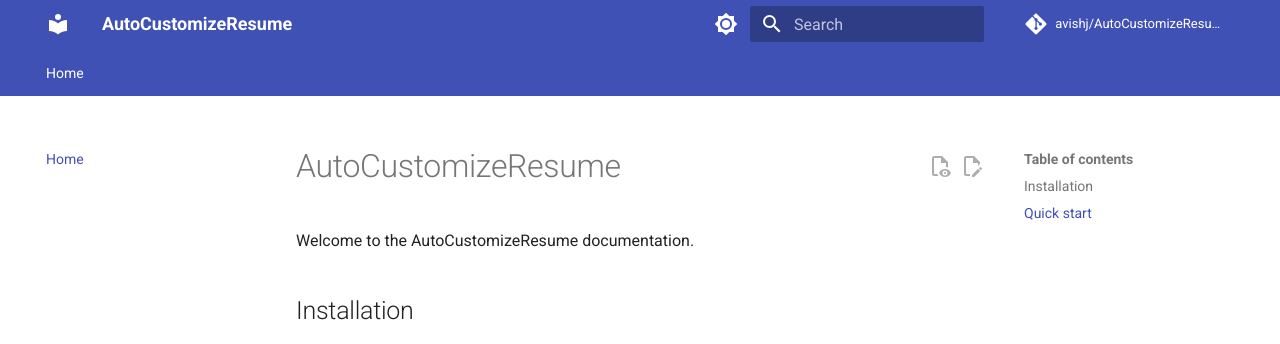
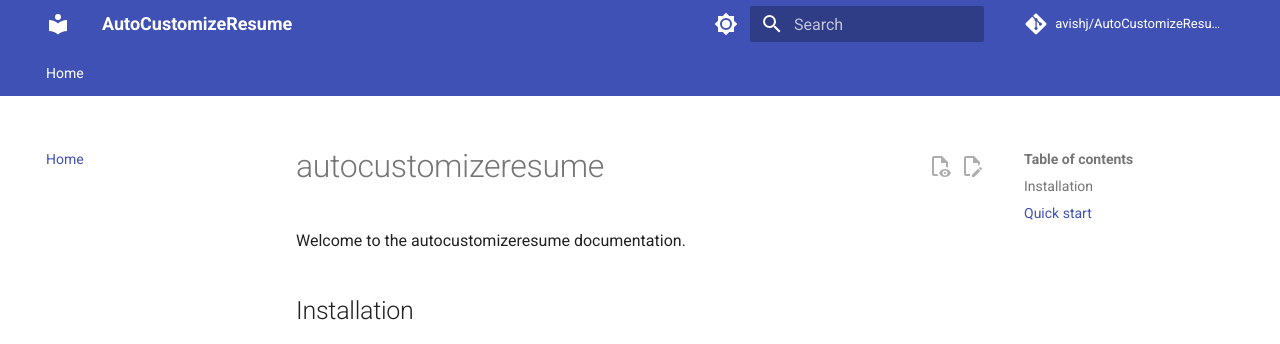
Before and after one commit to avishj/AutoCustomizeResume, an MkDocs documentation site: the page built from docs/index.md, in a window 1280 px wide. Shown: the top 344 px of the page. Built offline with MkDocs 1.6.1 and Material for MkDocs 9.7.7, drawn with Linux system fonts in a browser that asks for light colours; comment, search, counter and statistics services are not loaded.

```diff
--- a/docs/index.md
+++ b/docs/index.md
@@ -4,9 +4,9 @@ SPDX-FileCopyrightText: 2026 Avish Jha <avish.j@pm.me>
 SPDX-License-Identifier: AGPL-3.0-or-later
 -->
 
-# AutoCustomizeResume
+# autocustomizeresume
 
-Welcome to the AutoCustomizeResume documentation.
+Welcome to the autocustomizeresume documentation.
 
 ## Installation
 
```
